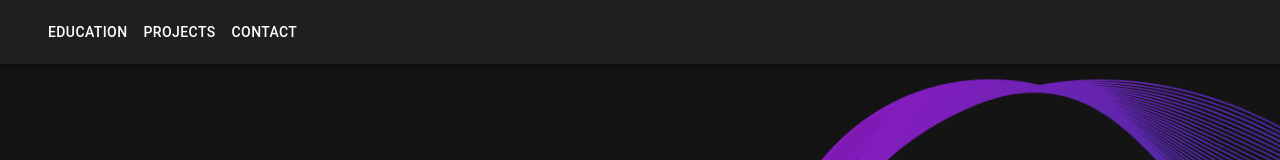
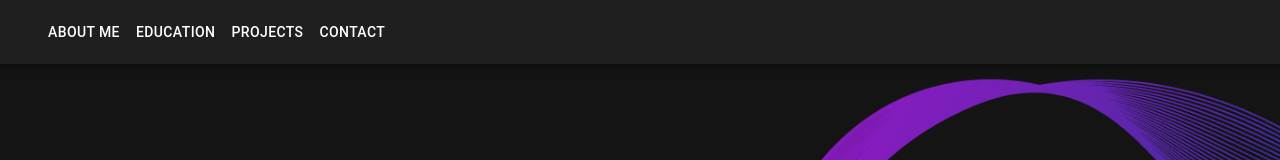
Before and after one commit to AndugalaPujitha/Pujitha-portfolio, a React (Vite) app in the folder pujitha-portfolio/: page / in a window 1280 px wide. Shown: the top 160 px of the page. Built offline with nearby package versions, Linux system fonts and the light colour scheme; some icons are missing.

Commit message:
Initial commit

```diff
--- a/pujitha-portfolio/src/components/Navigation.tsx
+++ b/pujitha-portfolio/src/components/Navigation.tsx
@@ -24,7 +24,7 @@ type NavigationProps = {
 };
 
 const drawerWidth = 240;
-const navItems = [['Education', 'expertise'], ['Projects', 'projects'], ['Contact', 'contact']];
+const navItems = [['About Me', 'About'],['Education', 'expertise'], ['Projects', 'projects'], ['Contact', 'contact']];
 
 function Navigation({ parentToChild, modeChange }: NavigationProps) {
   const { mode } = parentToChild;
```
